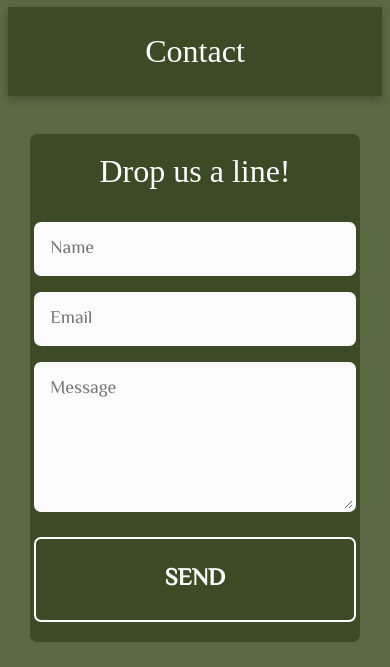
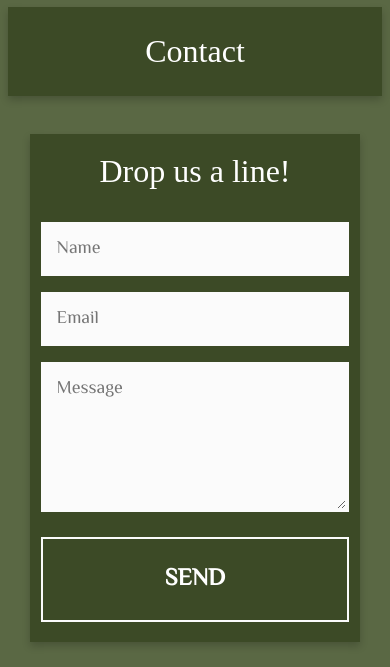
Before and after one commit to sylvanarama/bandweb, a PHP site: page /contact.html in a window 390 px wide. Shown: the part 177-844 px from the top of the page. Run offline with PHP 8.4, Linux system fonts and the light colour scheme; some web fonts are replaced.

Commit message:
contact form sizing/styling fix for mobile

```diff
--- a/style.css
+++ b/style.css
@@ -115,8 +115,7 @@ iframe {
   width: 450px;
   left: 50%;
   margin:auto;
-  -moz-border-radius: 7px;
-  -webkit-border-radius: 7px;
+  box-shadow: 0 4px 8px 0 rgba(0, 0, 0, 0.2);
 }
 
 .feedback-input {
@@ -124,13 +123,11 @@ iframe {
   font-family: 'El Messiri';
   font-weight:500;
   font-size: 18px;
-  -moz-border-radius: 7px;
-  -webkit-border-radius: 7px;
   line-height: 22px;
   background-color: #fbfbfb;;
   padding: 13px 13px 13px 13px;
   text-align: left;
-  width:100%;
+  width:96%;
   -webkit-box-sizing: border-box;
   -moz-box-sizing: border-box;
   -ms-box-sizing: border-box;
@@ -168,7 +165,7 @@ input:focus, textarea:focus {
 }
 
 #button-green{
-  width: 100%;
+  width: 96%;
   margin:auto;
   border: #fbfbfb solid 2px;
   cursor:pointer;
@@ -182,8 +179,6 @@ input:focus, textarea:focus {
   -moz-transition: all 0.3s;
   transition: all 0.3s;
   font-weight:700;
-  -moz-border-radius: 7px;
-  -webkit-border-radius: 7px;
 }
 
 #button-green:hover{
```
